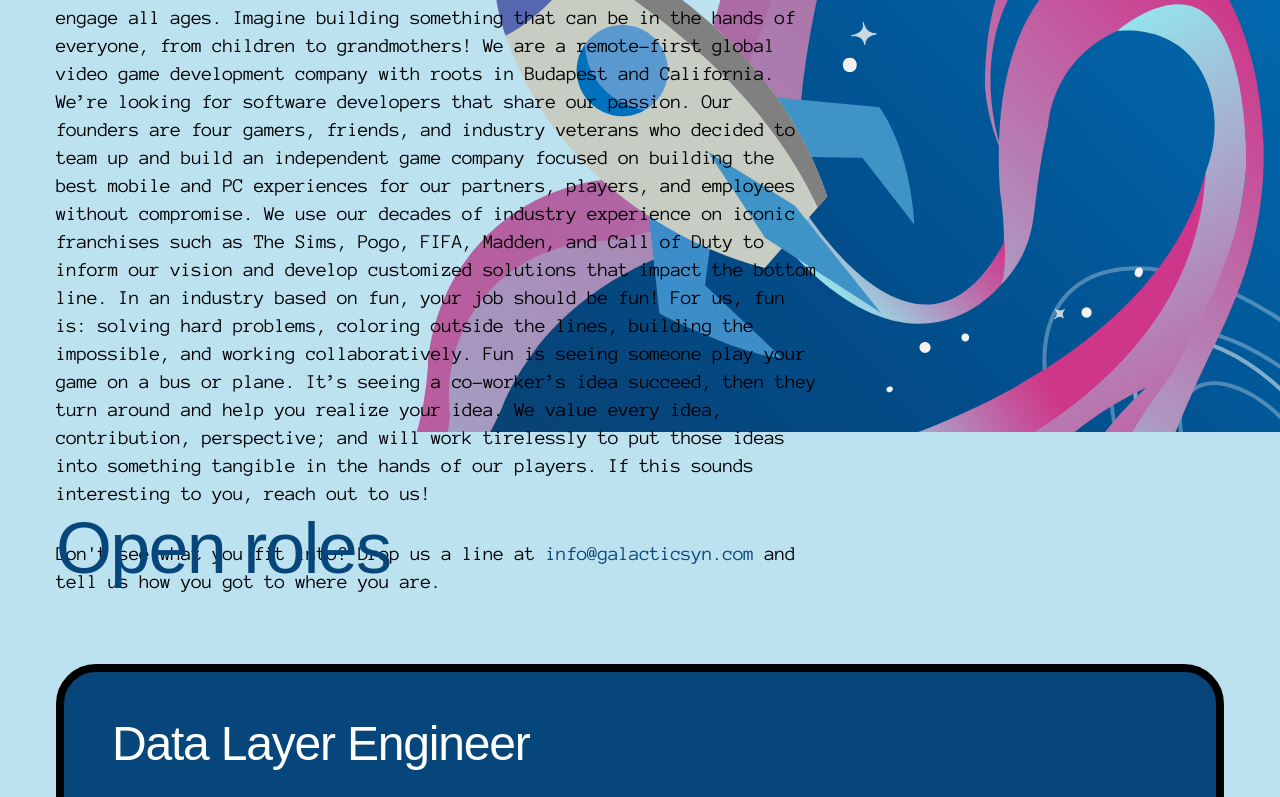
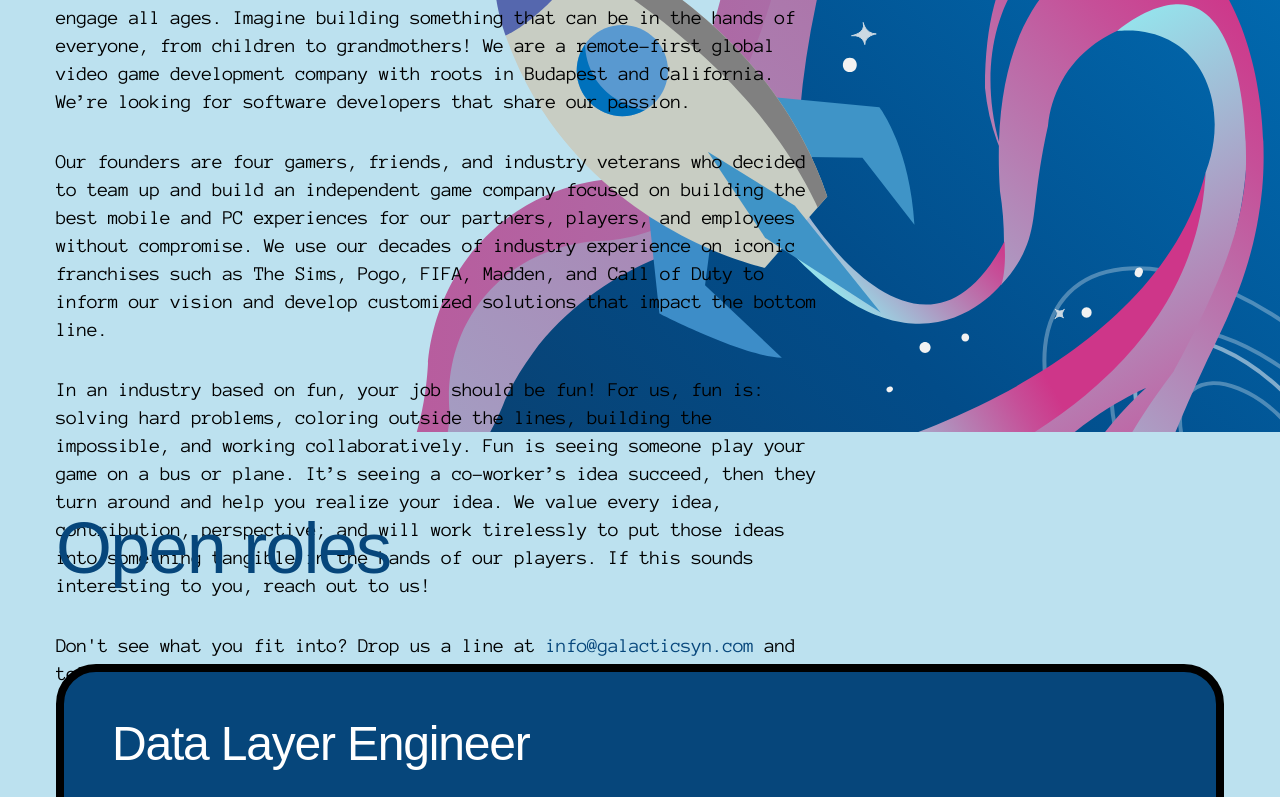
Before and after one commit to GalacticSyndicateGames/website, a SvelteKit app: page /career in a window 1280 px wide. Shown: the part 368-1165 px from the top of the page. Built offline with nearby package versions, Linux system fonts and the light colour scheme; a web font is replaced by a local one.

Commit message:
adjust hiring page

```diff
--- a/src/routes/career/+page.svelte
+++ b/src/routes/career/+page.svelte
@@ -26,9 +26,13 @@
 			We are a remote-first global video game development company with roots in Budapest and California.
 			We’re looking for software developers that share our passion.
 
+		</p>
+		<p class={textStyle}>
 			Our founders are four gamers, friends, and industry veterans who decided to team up and build an independent game company focused on building the best mobile and PC experiences for our partners, players, and employees without compromise.
 			We use our decades of industry experience on iconic franchises such as The Sims, Pogo, FIFA, Madden, and Call of Duty to inform our vision and develop customized solutions that impact the bottom line.
 
+		</p>
+		<p class={textStyle}>
 			In an industry based on fun, your job should be fun! For us, fun is: solving hard problems, coloring outside the lines, building the impossible, and working collaboratively.
 			Fun is seeing someone play your game on a bus or plane.
 			It’s seeing a co-worker’s idea succeed, then they turn around and help you realize your idea. We value every idea, contribution, perspective; and will work tirelessly to put those ideas into something tangible in the hands of our players.
```
